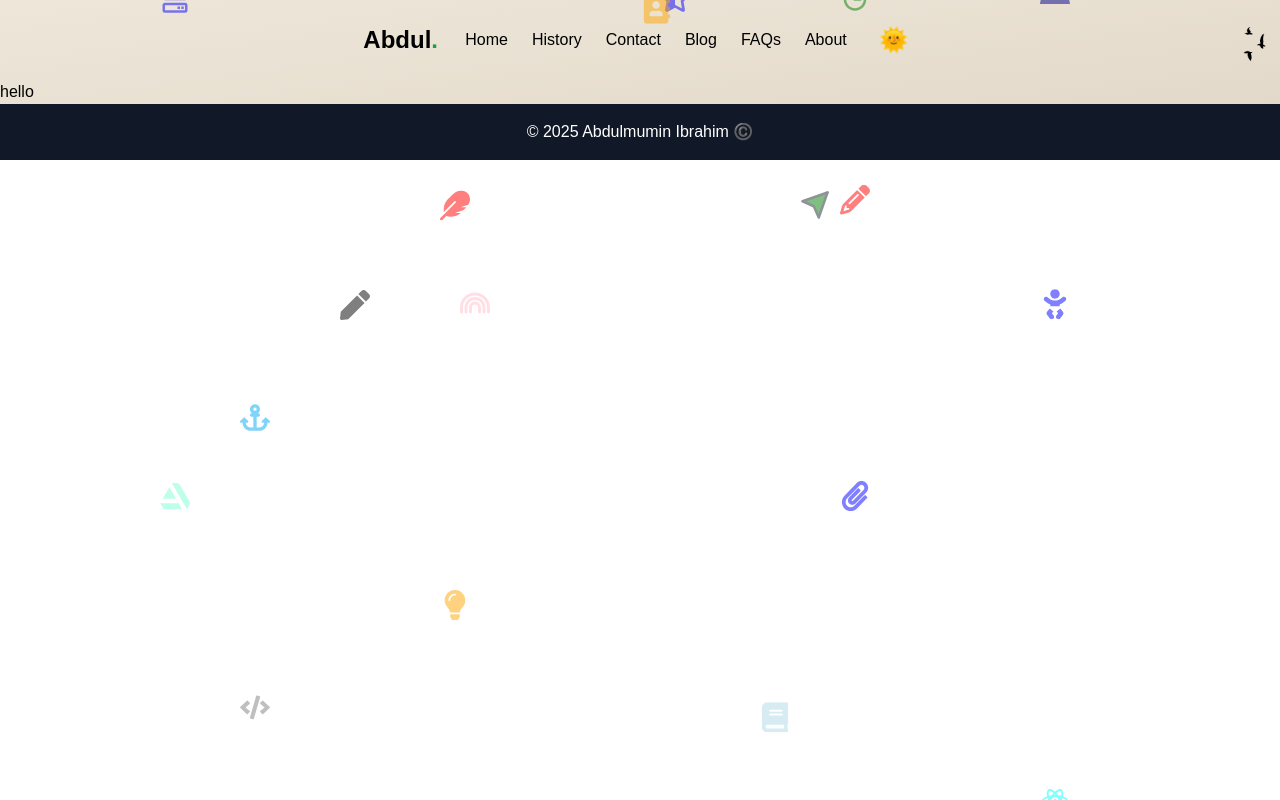
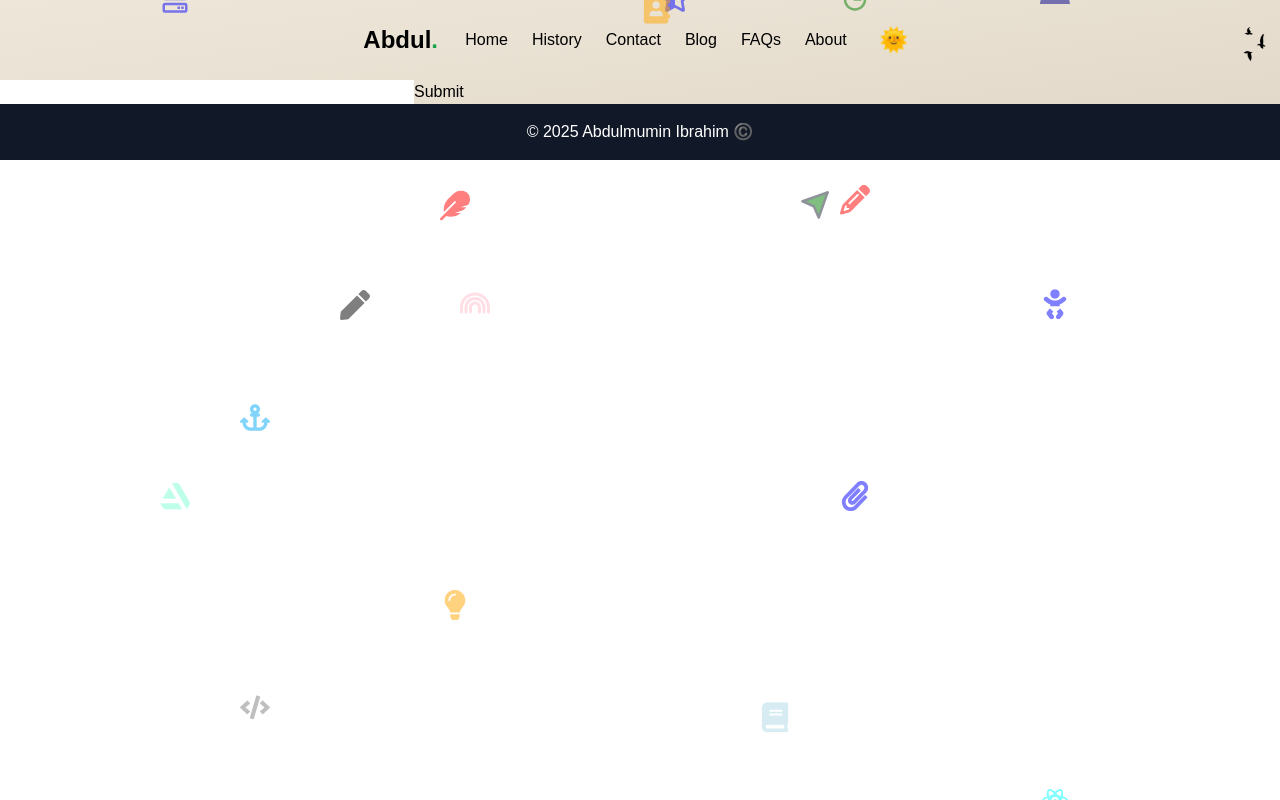
Before and after one commit to Diltechng/AidaPort, a Next.js app: page /admin/blog/1 in a window 1280 px wide. Built offline with nearby package versions, Linux system fonts and the light colour scheme.

Commit message:
updated for vercel deployment

```diff
--- a/src/app/admin/blog/[id]/page.tsx
+++ b/src/app/admin/blog/[id]/page.tsx
@@ -1,5 +1,13 @@
-export default function generateMetadata() {
-    return (
-       <div>hello</div>
-    );
+export default function Blogpage(){
+    return(
+        <section>
+            <div>
+                <form method="post" encType="">
+                    <input type="email" name="email" id="email" />
+                    <input type="password" name="password" id="password" />
+                    <input type="submit" placeholder="Login" />
+                </form>
+            </div>
+        </section>
+    )
 }
```
